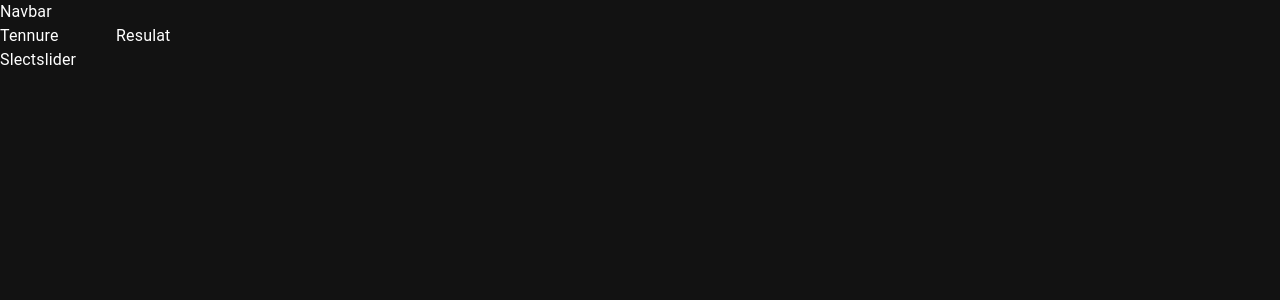
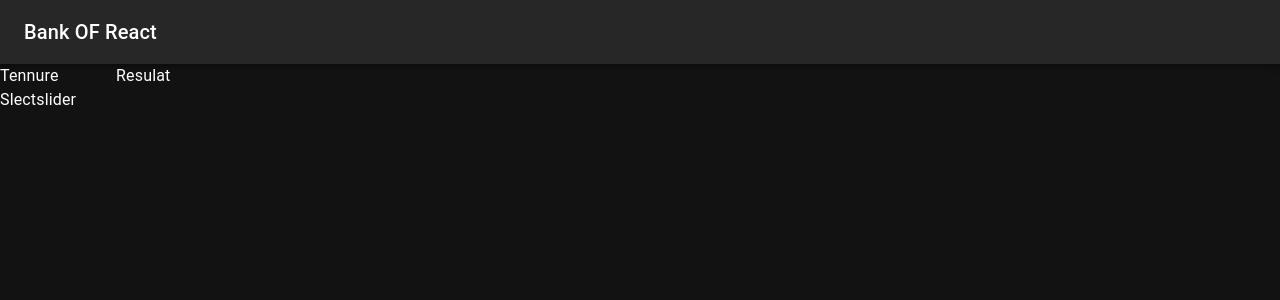
Before and after one commit to RezaualHossenSunny/Bank_React, a React app: page / in a window 1280 px wide. Shown: the top 300 px of the page. Built offline with nearby package versions, Linux system fonts and the light colour scheme; the HTML template or start-up script is replaced by a standard one.

Commit message:
navbar add

```diff
--- a/src/Component/Navbar.jsx
+++ b/src/Component/Navbar.jsx
@@ -1,8 +1,18 @@
 import React from 'react'
-
+import AppBar from '@mui/material/AppBar';
+import Toolbar from '@mui/material/Toolbar';
+import Typography from '@mui/material/Typography';
 const Navbar = () => {
   return (
-    <div>Navbar</div>
+    <AppBar position="static">
+    <Toolbar>
+
+      <Typography variant="h6" component="div" sx={{ flexGrow: 1 }}>
+        Bank OF React
+      </Typography>
+
+    </Toolbar>
+  </AppBar>
   )
 }
 
```
